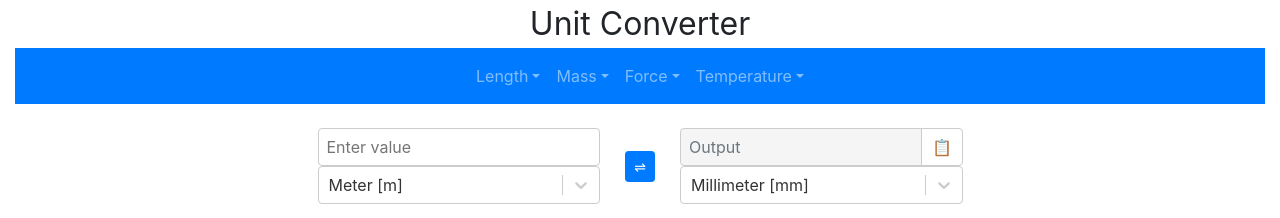
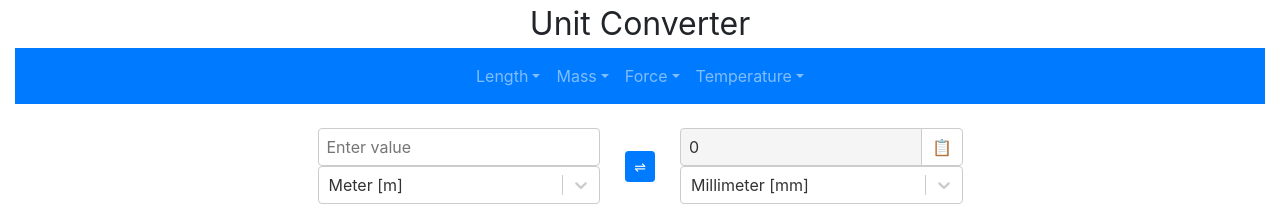
Before and after one commit to kvsuen/unit-converter-first-react-app, a React (Create React App) app: page / in a window 1280 px wide. Shown: the top 218 px of the page. Built offline with nearby package versions, Linux system fonts and the light colour scheme.

Commit message:
Added temperature conversion

```diff
--- a/src/OutputTextComponent.js
+++ b/src/OutputTextComponent.js
@@ -8,7 +8,12 @@ const OutputTextComponent = (props) => {
   let outputValueAdjusted = "Error";
 
   if (!isNaN(outputValue)) {
-    outputValueAdjusted = outputValue
+    outputValueAdjusted = Math.round(outputValue  * 1000000) / 1000000
+    if (props.data.inputUnit.value === "celcius [\xB0C]" && props.data.outputUnit.value === "fahrenheit [\xB0F]") {
+      outputValueAdjusted = outputValueAdjusted * 9/5 + 32
+    } else if (props.data.inputUnit.value === "fahrenheit [\xB0F]" && props.data.outputUnit.value === "celcius [\xB0C]") {
+      outputValueAdjusted = (outputValueAdjusted - 32) * 5/9
+    }
   }
 
   return (
```
